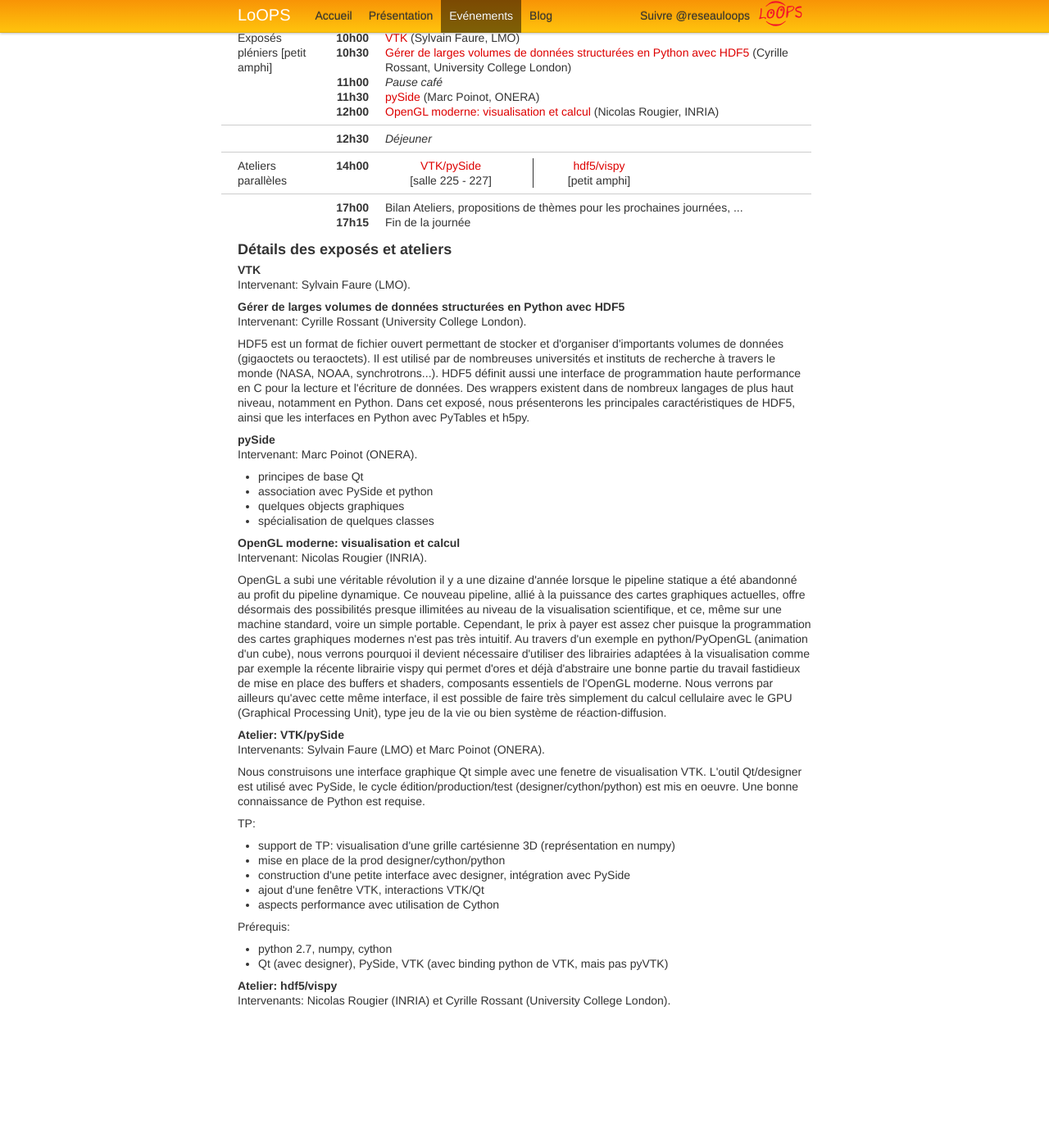
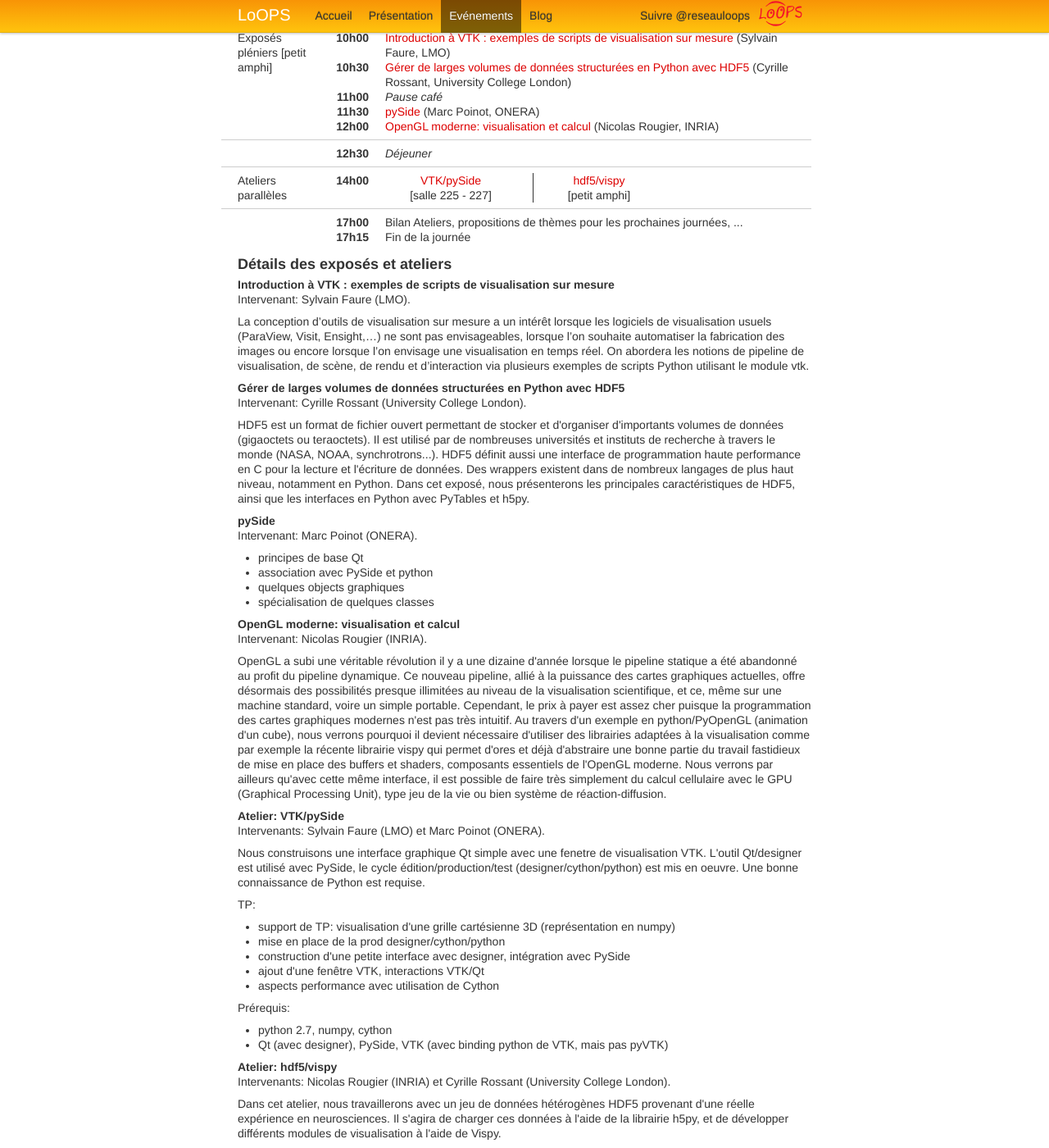
Before and after one commit to reseau-loops/reseau-loops.github.com, a Jekyll site: the page built from journee_2014_06.html, in a window 1280 px wide and 1400 px high, scrolled down 453 px. Shown: the whole window at 82% size. Built offline with Jekyll 4.4.1, drawn with Linux system fonts in a browser that asks for light colours; Markdown is read by kramdown in place of the engine named in the settings; comment, search, counter and statistics services are not loaded; before the commit the page ends 1691 px from its top, so only the background shows below that.

Commit message:
mise a jour de la journee de juin

```diff
--- a/journee_2014_06.html
+++ b/journee_2014_06.html
@@ -49,7 +49,7 @@ de préparer au mieux cette journée. Merci de vous inscrire via
   <div class="span10">
     <div class="row">
       <div class="span1 time">10h00</div>
-      <div class="span9"><a href="#vtk">VTK</a>
+      <div class="span9"><a href="#vtk">Introduction à VTK : exemples de scripts de visualisation sur mesure</a>
          (Sylvain Faure, LMO)
          <!--[<a href="http://www.oranadoz.net/slides/2013-12-19-sur-la-veille.html">Présentation</a>]-->
       </div>
@@ -119,11 +119,12 @@ de préparer au mieux cette journée. Merci de vous inscrire via
 </div>
 
 <h3>Détails des exposés et ateliers</h3>
-<h4 id="vtk">VTK</h4>
+<h4 id="vtk">Introduction à VTK : exemples de scripts de visualisation sur mesure</h4>
 <p>
 Intervenant: Sylvain Faure (LMO).
 </p>
 <p>
+La conception d’outils de visualisation sur mesure a un intérêt lorsque les logiciels de visualisation usuels (ParaView, Visit, Ensight,…) ne sont pas envisageables, lorsque l’on souhaite automatiser la fabrication des images ou encore lorsque l’on envisage une visualisation en temps réel. On abordera les notions de pipeline de visualisation, de scène, de rendu et d’interaction via plusieurs exemples de scripts Python utilisant le module vtk.
 </p>
 
 <h4 id="hfd5">Gérer de larges volumes de données structurées en Python avec HDF5</h4>
@@ -194,4 +195,8 @@ Prérequis:
 Intervenants: Nicolas Rougier (INRIA) et Cyrille Rossant (University College London).
 </p>
 <p>
+Dans cet atelier, nous travaillerons avec un jeu de données
+hétérogènes HDF5 provenant d'une réelle expérience en neurosciences.
+Il s'agira de charger ces données à l'aide de la librairie h5py, et de
+développer différents modules de visualisation à l'aide de Vispy.
 </p>
```
